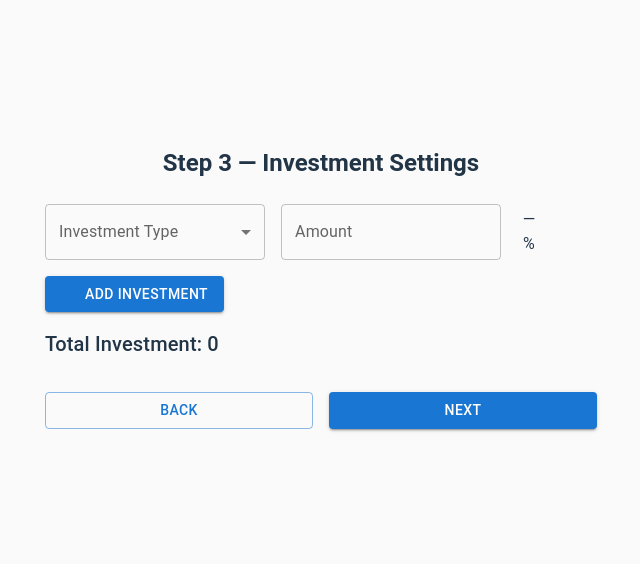
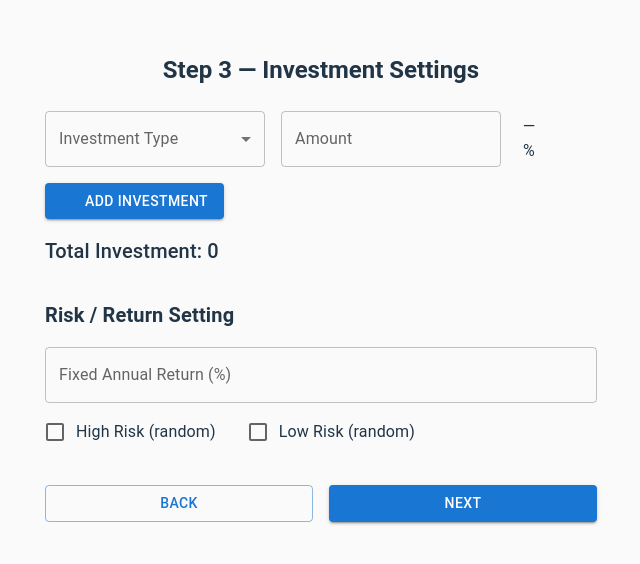
Before and after one commit to JasmineChen0103/webapp_finalproject_finance_simulator, a React (Vite) app: page /onboarding/step3 in a window 1280 px wide. Shown: the part 112-676 px from the top of the page, without its empty margins (319-959 px from the left). Built offline with nearby package versions, Linux system fonts and the light colour scheme; some icons are missing.

Commit message:
step3 updated

```diff
--- a/src/pages/onboarding/Step3Invest.jsx
+++ b/src/pages/onboarding/Step3Invest.jsx
@@ -8,6 +8,8 @@ import {
     IconButton,
     Alert,
     MenuItem,
+    FormControlLabel,
+    Checkbox,
 } from "@mui/material";
 import AddIcon from "@mui/icons-material/Add";
 import DeleteIcon from "@mui/icons-material/Delete";
@@ -21,6 +23,11 @@ export default function Step3Invest() {
 
     const [rows, setRows] = useState([{ type: "", amount: "" }]);
     const [error, setError] = useState("");
+
+    // 風險設定
+    const [fixedReturn, setFixedReturn] = useState("");      // 使用者輸入固定%收益
+    const [riskHigh, setRiskHigh] = useState(false);
+    const [riskLow, setRiskLow] = useState(false);
 
     const totalInvest = rows.reduce((sum, r) => sum + Number(r.amount || 0), 0);
 
@@ -42,14 +49,52 @@ export default function Step3Invest() {
         }
     };
 
+    // 處理風險模式互斥行為
+    const handleFixedChange = (value) => {
+        setFixedReturn(value);
+        if (value !== "") {
+            setRiskHigh(false);
+            setRiskLow(false);
+        }
+    };
+
+    const toggleHighRisk = () => {
+        const newValue = !riskHigh;
+        setRiskHigh(newValue);
+        if (newValue) {
+            setRiskLow(false);
+            setFixedReturn("");
+        }
+    };
+
+    const toggleLowRisk = () => {
+        const newValue = !riskLow;
+        setRiskLow(newValue);
+        if (newValue) {
+            setRiskHigh(false);
+            setFixedReturn("");
+        }
+    };
+
     const handleNext = () => {
         if (totalInvest > availableMoney) {
             setError("Your investment amount exceeds available balance!");
             return;
         }
 
+        if (!fixedReturn && !riskHigh && !riskLow) {
+            setError("Please select a risk level or enter a fixed return rate!");
+            return;
+        }
+
         setError("");
+
         console.log("Step3 Investments:", rows);
+        console.log("Return Setting:", {
+            fixedReturn: fixedReturn ? fixedReturn + "%" : null,
+            riskMode: riskHigh ? "High" : riskLow ? "Low" : "Fixed",
+        });
+
         navigate("/onboarding/step4");
     };
 
@@ -74,6 +119,7 @@ export default function Step3Invest() {
 
                 {error && <Alert severity="warning" sx={{ mb: 2 }}>{error}</Alert>}
 
+                {/* ----------------- 投資列表 ----------------- */}
                 {rows.map((row, idx) => {
                     const percent =
                         availableMoney > 0 && Number(row.amount) > 0
@@ -85,7 +131,6 @@ export default function Step3Invest() {
                             sx={{ display: "flex", gap: 2, alignItems: "center", mb: 2 }}
                             key={idx}
                         >
-                            {/* 投資種類 */}
                             <TextField
                                 select
                                 label="Investment Type"
@@ -99,7 +144,6 @@ export default function Step3Invest() {
                                 <MenuItem value="fund">Fund</MenuItem>
                             </TextField>
 
-                            {/* 金額輸入 */}
                             <TextField
                                 type="number"
                                 label="Amount"
@@ -108,12 +152,10 @@ export default function Step3Invest() {
                                 onChange={(e) => updateRow(idx, "amount", e.target.value)}
                             />
 
-                            {/* 百分比 (%) 顯示 */}
                             <Typography sx={{ width: 60, textAlign: "center" }}>
                                 {percent}%
                             </Typography>
 
-                            {/* 刪除 */}
                             <IconButton color="error" onClick={() => deleteRow(idx)}>
                                 <DeleteIcon />
                             </IconButton>
@@ -129,7 +171,43 @@ export default function Step3Invest() {
                     Total Investment: {totalInvest}
                 </Typography>
 
-                {/* Back / Next 按鈕 */}
+                {/* ----------------- 風險模式設定 ----------------- */}
+                <Box sx={{ mt: 4 }}>
+                    <Typography variant="h6" fontWeight={600}>
+                        Risk / Return Setting
+                    </Typography>
+
+                    {/* 固定年化報酬率（％） */}
+                    <TextField
+                        label="Fixed Annual Return (%)"
+                        type="number"
+                        fullWidth
+                        sx={{ mt: 2 }}
+                        value={fixedReturn}
+                        onChange={(e) => handleFixedChange(e.target.value)}
+                        disabled={riskHigh || riskLow}
+                        placeholder="e.g., 5"
+                    />
+
+                    {/* 高風險 & 低風險 */}
+                    <Box sx={{ display: "flex", gap: 2, mt: 1 }}>
+                        <FormControlLabel
+                            control={
+                                <Checkbox checked={riskHigh} onChange={toggleHighRisk} />
+                            }
+                            label="High Risk (random)"
+                        />
+
+                        <FormControlLabel
+                            control={
+                                <Checkbox checked={riskLow} onChange={toggleLowRisk} />
+                            }
+                            label="Low Risk (random)"
+                        />
+                    </Box>
+                </Box>
+
+                {/* Back / Next */}
                 <Box
                     sx={{
                         display: "flex",
--- a/src/pages/settings/Settings.jsx
+++ b/src/pages/settings/Settings.jsx
@@ -6,65 +6,106 @@ import {
     Button,
     Divider,
     TextField,
-    IconButton
+    IconButton,
+    FormControlLabel,
+    Checkbox
 } from "@mui/material";
 import AddIcon from "@mui/icons-material/Add";
 import DeleteIcon from "@mui/icons-material/Delete";
 
 export default function Settings() {
     /** -------------------------
-     *  假資料（正式版從後端拿）
+     * 假資料（正式版從後端拿）
      -------------------------- */
     const [basicInfo, setBasicInfo] = useState({
         totalAsset: 100000,
-        monthlyIncome: 50000
+        monthlyIncome: 50000,
     });
 
     const [expenses, setExpenses] = useState([
         { category: "Food", amount: 5000 },
-        { category: "Transport", amount: 2000 }
+        { category: "Transport", amount: 2000 },
     ]);
 
     const [investments, setInvestments] = useState([
         { type: "Stocks", amount: 10000 },
-        { type: "ETF", amount: 5000 }
+        { type: "ETF", amount: 5000 },
     ]);
 
+    // investment risk settings
+    const [returnSetting, setReturnSetting] = useState({
+        fixed: "",
+        riskHigh: false,
+        riskLow: false,
+    });
+
     /** -------------------------
-     *  Editing flags
+     * Draft States (edit mode)
      -------------------------- */
     const [editBasic, setEditBasic] = useState(false);
     const [editExpenses, setEditExpenses] = useState(false);
     const [editInvestments, setEditInvestments] = useState(false);
 
-    /** -------------------------
-     *  Draft states（編輯中用）
-     -------------------------- */
     const [draftBasic, setDraftBasic] = useState(basicInfo);
     const [draftExpenses, setDraftExpenses] = useState(expenses);
     const [draftInvestments, setDraftInvestments] = useState(investments);
+    const [draftRisk, setDraftRisk] = useState(returnSetting);
 
     /** -------------------------
-     *  Error states
+     * Error States
      -------------------------- */
     const [expenseError, setExpenseError] = useState("");
     const [investError, setInvestError] = useState("");
+    const [riskError, setRiskError] = useState("");
 
     /** -------------------------
-     *  計算邏輯
+     * 計算邏輯
      -------------------------- */
     const totalExpenses = draftExpenses.reduce(
         (sum, r) => sum + Number(r.amount || 0),
         0
     );
 
-    const availableForInvest =
-        draftBasic.monthlyIncome - totalExpenses;
+    const availableForInvest = draftBasic.monthlyIncome - totalExpenses;
 
     const totalInvestments = draftInvestments.reduce(
         (sum, r) => sum + Number(r.amount || 0),
         0
     );
+
+    /** -------------------------
+     * Risk setting toggles
+     -------------------------- */
+
+    const handleFixedChange = (v) => {
+        setDraftRisk({
+            fixed: v,
+            riskHigh: false,
+            riskLow: false,
+        });
+    };
+
+    const toggleHigh = () => {
+        const val = !draftRisk.riskHigh;
+        setDraftRisk({
+            fixed: "",
+            riskHigh: val,
+            riskLow: false,
+        });
+    };
+
+    const toggleLow = () => {
+        const val = !draftRisk.riskLow;
+        setDraftRisk({
+            fixed: "",
+            riskHigh: false,
+            riskLow: val,
+        });
+    };
+
+    /** ======================================================
+     *  ⬇⬇⬇ COMPONENT RETURN (UI) ⬇⬇⬇
+     ====================================================== */
 
     return (
         <Box sx={{ p: 4 }}>
@@ -101,10 +142,7 @@ export default function Settings() {
                             sx={{ mt: 1 }}
                             value={draftBasic.totalAsset}
                             onChange={(e) =>
-                                setDraftBasic({
-                                    ...draftBasic,
-                                    totalAsset: Number(e.target.value)
-                                })
+                                setDraftBasic({ ...draftBasic, totalAsset: Number(e.target.value) })
                             }
                         />
 
@@ -116,7 +154,7 @@ export default function Settings() {
                             onChange={(e) =>
                                 setDraftBasic({
                                     ...draftBasic,
-                                    monthlyIncome: Number(e.target.value)
+                                    monthlyIncome: Number(e.target.value),
                                 })
                             }
                         />
@@ -200,7 +238,9 @@ export default function Settings() {
                                         );
 
                                         if (newTotal > draftBasic.monthlyIncome) {
-                                            setExpenseError("Total expenses exceed monthly income!");
+                                            setExpenseError(
+                                                "Total expenses exceed monthly income!"
+                                            );
                                         } else {
                                             setExpenseError("");
                                         }
@@ -231,7 +271,7 @@ export default function Settings() {
                             onClick={() =>
                                 setDraftExpenses([
                                     ...draftExpenses,
-                                    { category: "", amount: "" }
+                                    { category: "", amount: "" },
                                 ])
                             }
                         >
@@ -273,21 +313,33 @@ export default function Settings() {
                             <Typography key={i}>
                                 {inv.type}: {inv.amount} (
                                 {(
-                                    (inv.amount /
-                                        (basicInfo.monthlyIncome -
-                                            expenses.reduce((s, r) => s + r.amount, 0))) *
+                                    (inv.amount / availableForInvest) *
                                     100
-                                ).toFixed(1)}%)
+                                ).toFixed(1)}
+                                %)
                             </Typography>
                         ))}
+
+                        <Typography sx={{ mt: 2 }}>
+                            Return Setting:
+                            {returnSetting.fixed
+                                ? ` Fixed ${returnSetting.fixed}%`
+                                : returnSetting.riskHigh
+                                    ? " High Risk"
+                                    : returnSetting.riskLow
+                                        ? " Low Risk"
+                                        : " —"}
+                        </Typography>
 
                         <Button
                             variant="outlined"
                             sx={{ mt: 1 }}
                             onClick={() => {
                                 setDraftInvestments(investments);
+                                setDraftRisk(returnSetting);
                                 setEditInvestments(true);
                                 setInvestError("");
+                                setRiskError("");
                             }}
                         >
                             Edit
@@ -295,6 +347,7 @@ export default function Settings() {
                     </>
                 ) : (
                     <>
+                        {/* 投資列表編輯 */}
                         {draftInvestments.map((inv, i) => (
                             <Box sx={{ display: "flex", gap: 2, mt: 1 }} key={i}>
                                 <TextField
@@ -323,16 +376,9 @@ export default function Settings() {
                                             0
                                         );
 
-                                        const available =
-                                            draftBasic.monthlyIncome -
-                                            draftExpenses.reduce(
-                                                (s, r) => s + Number(r.amount || 0),
-                                                0
-                                            );
-
-                                        if (totalInvest > available) {
+                                        if (totalInvest > availableForInvest) {
                                             setInvestError(
-                                                "Total investments exceed your disposable income!"
+                                                "Total investments exceed available balance!"
                                             );
                                         } else {
                                             setInvestError("");
@@ -340,10 +386,12 @@ export default function Settings() {
                                     }}
                                 />
 
-                                {/* 顯示百分比 (%) */}
                                 <Typography sx={{ minWidth: "60px", mt: 1 }}>
                                     {availableForInvest > 0
-                                        ? `${((inv.amount / availableForInvest) * 100).toFixed(1)}%`
+                                        ? `${(
+                                            (inv.amount / availableForInvest) *
+                                            100
+                                        ).toFixed(1)}%`
                                         : "—"}
                                 </Typography>
 
@@ -359,6 +407,7 @@ export default function Settings() {
                             </Box>
                         ))}
 
+                        {/* 顯示投資錯誤 */}
                         {investError && (
                             <Typography color="error" sx={{ mt: 1 }}>
                                 {investError}
@@ -371,20 +420,65 @@ export default function Settings() {
                             onClick={() =>
                                 setDraftInvestments([
                                     ...draftInvestments,
-                                    { type: "", amount: "" }
+                                    { type: "", amount: "" },
                                 ])
                             }
                         >
                             Add Investment
                         </Button>
 
-                        <Box sx={{ display: "flex", gap: 2, mt: 2 }}>
+                        {/* ---------------- 風險設定 ---------------- */}
+                        <Typography variant="h6" sx={{ mt: 3 }}>
+                            Risk / Return Setting
+                        </Typography>
+
+                        <TextField
+                            label="Fixed Annual Return (%)"
+                            type="number"
+                            fullWidth
+                            sx={{ mt: 2 }}
+                            value={draftRisk.fixed}
+                            disabled={draftRisk.riskHigh || draftRisk.riskLow}
+                            onChange={(e) => handleFixedChange(e.target.value)}
+                            placeholder="e.g., 5"
+                        />
+
+                        <Box sx={{ display: "flex", gap: 2, mt: 1 }}>
+                            <FormControlLabel
+                                control={
+                                    <Checkbox
+                                        checked={draftRisk.riskHigh}
+                                        onChange={toggleHigh}
+                                    />
+                                }
+                                label="High Risk (random)"
+                            />
+                            <FormControlLabel
+                                control={
+                                    <Checkbox
+                                        checked={draftRisk.riskLow}
+                                        onChange={toggleLow}
+                                    />
+                                }
+                                label="Low Risk (random)"
+                            />
+                        </Box>
+
+                        {riskError && (
+                            <Typography color="error" sx={{ mt: 1 }}>
+                                {riskError}
+                            </Typography>
+                        )}
+
+                        {/* Save / Cancel */}
+                        <Box sx={{ display: "flex", gap: 2, mt: 3 }}>
                             <Button
                                 variant="contained"
                                 fullWidth
                                 disabled={Boolean(investError)}
                                 onClick={() => {
                                     setInvestments(draftInvestments);
+                                    setReturnSetting(draftRisk);
                                     setEditInvestments(false);
                                 }}
                             >
@@ -401,7 +495,6 @@ export default function Settings() {
                         </Box>
                     </>
                 )}
-
             </Container>
         </Box>
     );
```
